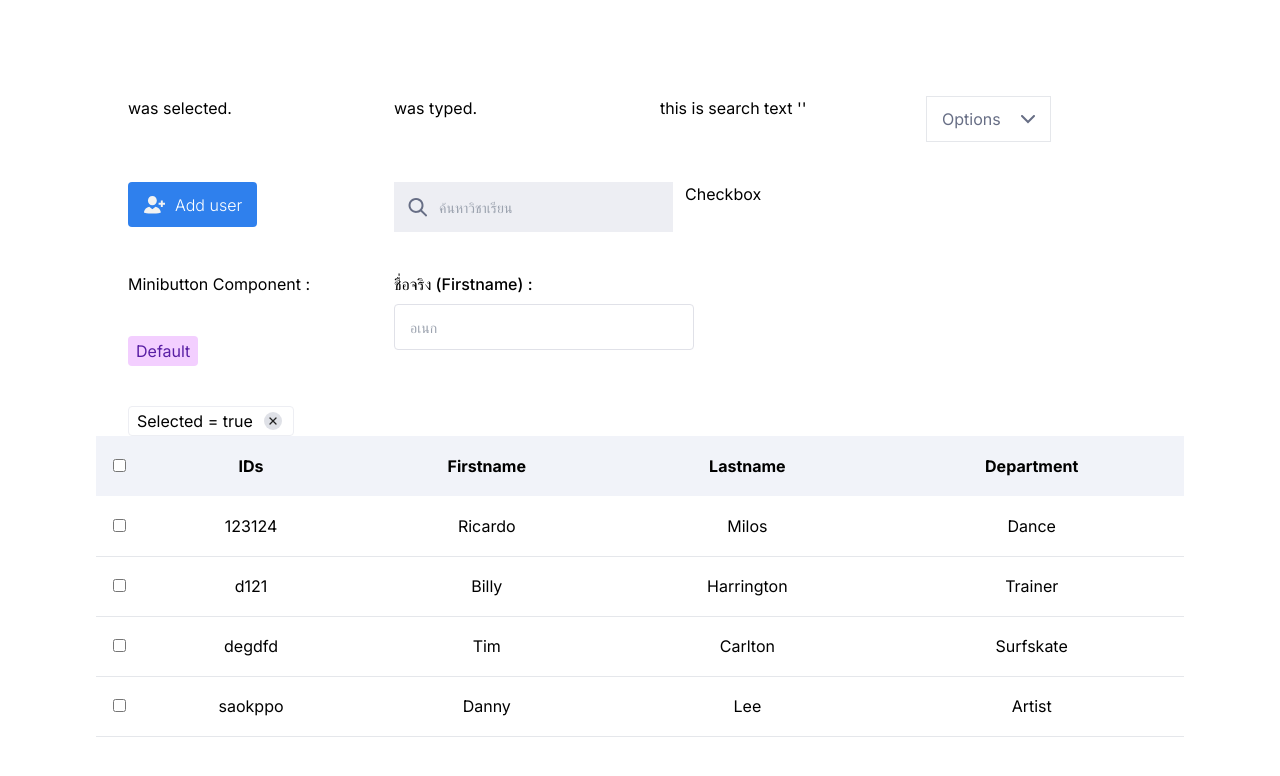
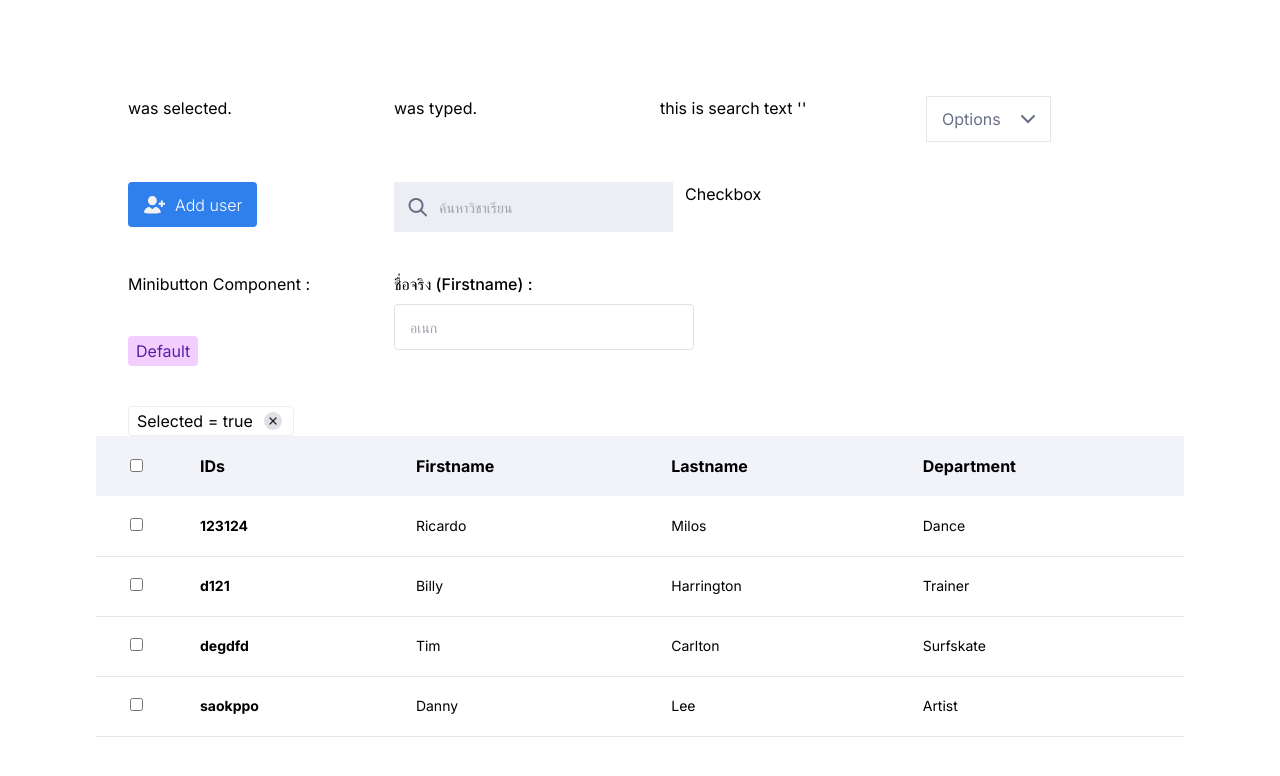
Before and after one commit to yukimura-ixa/school-timetable-senior-project, a Next.js app: page / in a window 1280 px wide. Shown: the top 776 px of the page. Built offline with nearby package versions, Linux system fonts and the light colour scheme.

Commit message:
table component (not completed)

```diff
--- a/src/app/components/templates/Table.tsx
+++ b/src/app/components/templates/Table.tsx
@@ -1,4 +1,9 @@
-import React from 'react'
+import Image from 'next/image';
+import React, { useState } from 'react'
+
+//SVG
+import bluepencil from '@/svg/bluepencil.svg';
+import bluetrash from '@/svg/bluetrash.svg';
 
 interface Table {
     data: any[];
@@ -32,32 +37,44 @@ function Table() {
             department: "Artist"
         }
     ]
+    const [isHover, setIsHover] = useState(false);
+    const [hoverPoint, setHoverPoint] = useState(-1);
     return (
-        <>
+        <div className='overflow-x'>
             <table className='table-auto w-full'>
                 <thead>
                     <tr className='h-[60px] bg-[#F1F3F9]'>
-                        <th>
+                        <th className='w-20 px-6'>
                             <input type='checkbox' />
                         </th>
-                        {tableHead.map(item => <th className='cursor-pointer'>{item}</th>)}
+                        {tableHead.map(item => <th className='cursor-pointer text-left px-6'>{item}</th>)}
                     </tr>
                 </thead>
-                <tbody>
-                    {data.map(item => (
-                        <tr className='text-center h-[60px] border-b bg-[#FFF] hover:bg-[#EAF2FF] hover:text-[#3B8FEE] cursor-pointer'>
+                <tbody className='text-sm'>
+                    {data.map((item, index) => (
+                        <tr className='relative h-[60px] border-b bg-[#FFF] hover:bg-[#EAF2FF] hover:text-[#3B8FEE] cursor-pointer' key={item.id}
+                        onMouseEnter={() => {setIsHover(true), setHoverPoint(index)}} onMouseLeave={() => {setIsHover(false), setHoverPoint(-1)}}>
                             <th>
-                                <input type='checkbox' value={item.id} name="itemdata" />
+                                <input type='checkbox' value={item.id} name="itemdata" checked={false} />
                             </th>
-                            <td>{item.id}</td>
-                            <td>{item.firstName}</td>
-                            <td>{item.lastName}</td>
-                            <td>{item.department}</td>
+                            <td className='font-bold px-6 whitespace-nowrap'>{item.id}</td>
+                            <td className='px-6 whitespace-nowrap'>{item.firstName}</td>
+                            <td className='px-6 whitespace-nowrap'>{item.lastName}</td>
+                            <td className='px-6 whitespace-nowrap'>{item.department}</td>
+                            {isHover && (hoverPoint === index)
+                            ?
+                            <div className='flex justify-between w-fit h-full gap-5 absolute right-5 bg-[#EAF2FF]'>
+                                <Image src={bluepencil} alt='editicon' />
+                                <Image src={bluetrash} alt='deleteicon' />
+                            </div>
+                            :
+                            null
+                            }
                         </tr>
                     ))}
                 </tbody>
             </table>
-        </>
+        </div>
     )
 }
 
--- a/src/app/page.tsx
+++ b/src/app/page.tsx
@@ -137,7 +137,7 @@ export default function Home() {
           label="ชื่อจริง (Firstname) :"
         />
       </div>
-      <div className="w-full h-screen">
+      <div className="w-full">
           <Table />
       </div>
     </main>
```
Also changed, not shown: public/svg/bluepencil.svg (added), public/svg/bluetrash.svg (added).
